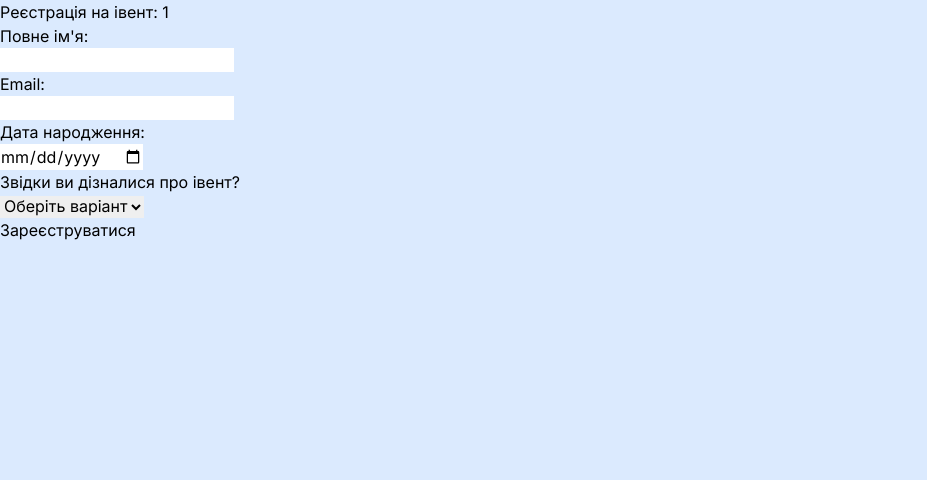
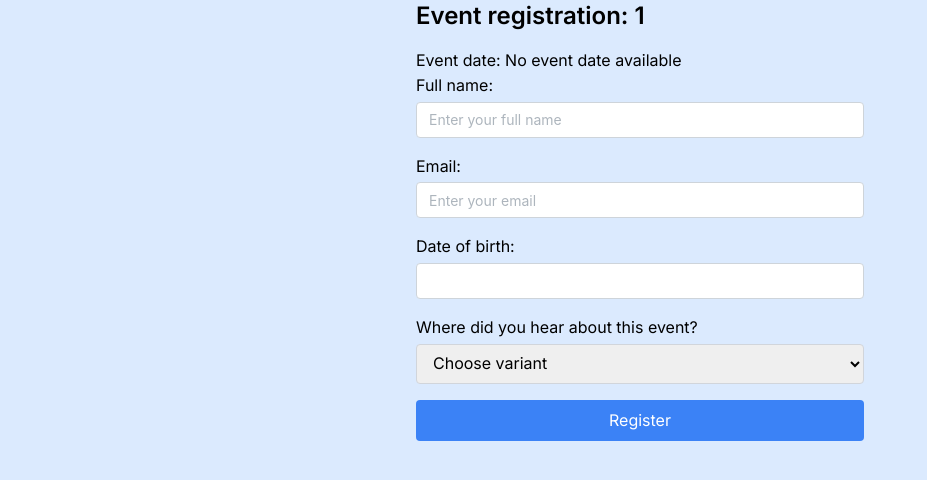
Before and after one commit to yuro4kaw/events-app, a Next.js app: page /register/1 in a window 1280 px wide. Shown: the top 480 px of the page, without its empty margins (0-927 px from the left). Built offline with nearby package versions, Linux system fonts and the light colour scheme; no server answers; the database is empty.

Commit message:
feature: typisation

```diff
--- a/app/event/[eventId]/page.tsx
+++ b/app/event/[eventId]/page.tsx
@@ -1,57 +1,43 @@
-"use client"
-import React, { FC, useEffect, useState } from 'react';
+'use client'
+import useFetchEvent, { UserInterface } from '@/hooks/useFetchEvent'
+import React, { FC } from "react";
 
 interface EventRegisterParams {
   eventId: string;
 }
 
-interface RegisteredUser {
-    fullName: string;
-    email: string;
-    dateOfBirth: string; // або можна використовувати тип Date
-    heardAbout: string;
-    _id: string;
+const ViewEvent: FC<{ params: EventRegisterParams }> = ({ params }) => {
+  const eventId = params.eventId;
+  const { eventData, loading, error } = useFetchEvent(eventId);
+
+  if (loading) {
+    return <p>Loading event data...</p>;
   }
 
-const ViewEvent: FC<{ params: EventRegisterParams }> = ({ params }) => {
-  const eventId = params.eventId;
-  const [eventData, setEventData] = useState<any>(null);
-
-  useEffect(() => {
-    const fetchEventData = async () => {
-      try {
-        const response = await fetch(`/api/events/${eventId}`);
-        if (!response.ok) {
-          throw new Error('Network response was not ok');
-        }
-        const data = await response.json();
-        setEventData(data);
-      } catch (error) {
-        console.error("Error fetching event data:", error);
-      }
-    };
-    fetchEventData();
-  }, [eventId]);
+  if (error) {
+    return <p>Error: {error}</p>; // Ensure error is of type string
+  }
 
   return (
-    <div className='dark:text-white'>
+    <div className="dark:text-white">
       <h2>Event Details</h2>
       {eventData ? (
         <div>
           <p>Title: {eventData.event.title}</p>
           <p>Description: {eventData.event.description}</p>
           <p>Organizer: {eventData.event.organizer}</p>
+          <p>Event date: {new Date(eventData.event.event_date).toLocaleString()}</p>
           <p>Registered Users:</p>
           <ul>
-            {eventData.event.registeredUsers.map((user: RegisteredUser) => (
+            {eventData.event.registeredUsers.map((user: UserInterface) => (
               <li key={user._id}>
-                {user.fullName} - {user.email}
+                {user.fullName} - {user.email} - {user.heardAbout} - {new Date(user.dateOfBirth).toLocaleString()}
               </li>
             ))}
           </ul>
         </div>
       ) : (
-        <p>Loading event data...</p>
+        <p>No event data available.</p>
       )}
     </div>
   );
--- a/app/register/[eventId]/page.tsx
+++ b/app/register/[eventId]/page.tsx
@@ -1,107 +1,121 @@
 "use client";
+import { FormValues, formShema } from "@/utils/formSchema";
+import { zodResolver } from "@hookform/resolvers/zod";
 import React, { FC } from "react";
-import { useForm } from "react-hook-form";
+import { Controller, useForm } from "react-hook-form";
+import { Input } from "@mantine/core";
+import { DateInput } from "@mantine/dates";
+import "@mantine/core/styles.css";
+import "@mantine/dates/styles.css";
+import useFetchEvent from "@/hooks/useFetchEvent";
 
 interface EventRegisterParams {
   eventId: string;
 }
 
-type Form = {
-  name: string;
-  email: string;
-  dateOfBirth: string;
-  event: string;
-};
-
 const EventRegister: FC<{ params: EventRegisterParams }> = ({ params }) => {
   const eventId = params.eventId;
+  const { eventData } = useFetchEvent(eventId);
 
-  // const handleSubmit = async (e: React.FormEvent<HTMLFormElement>) => {
-  //   e.preventDefault();
-  //   try {
-  //     const response = await fetch(`/api/events`, {
-  //       method: 'PUT',
-  //       headers: {
-  //         'Content-Type': 'application/json'
-  //       },
-  //       body: JSON.stringify(formData)
-  //     });
+  const onSubmit = async (formData: FormValues) => {
+    const formDataToSend = {
+      ...formData,
+      dateOfBirth: new Date(formData.dateOfBirth).toISOString(), // Конвертація в UTC
+    };
+    try {
+      const response = await fetch(`/api/events`, {
+        method: "PUT",
+        headers: {
+          "Content-Type": "application/json",
+        },
+        body: JSON.stringify({ ...formDataToSend, eventId }),
+      });
 
-  //     if (response.ok) {
-  //       alert('Користувач успішно зареєстрований на івент!');
-  //     } else {
-  //       console.log(response.statusText)
-  //     }
-  //   } catch (error) {
-  //     console.error(error);
-  //   }
-  // };
+      if (response.ok) {
+        alert("Користувач успішно зареєстрований на івент!");
+      } else {
+        console.log(response.statusText);
+      }
+    } catch (error) {
+      console.error(error);
+    }
+  };
 
-  const { register, handleSubmit, formState } = useForm<Form>({
+  const { register, handleSubmit, formState, control } = useForm<FormValues>({
     defaultValues: {
-      name: "",
+      fullName: "",
       email: "",
-      dateOfBirth: "",
-      event: "",
+      dateOfBirth: undefined,
+      heardAbout: "",
     },
+    resolver: zodResolver(formShema),
   });
 
-  const onSubmit = (props: Form) => {
-    console.log(props);
-  };
-
-  const {isValid, isSubmitting, errors} = formState;
+  const { isSubmitting, errors } = formState;
 
   return (
-    <div className="dark:text-white">
-      <h2>Реєстрація на івент: {eventId}</h2>
-      <form onSubmit={handleSubmit(onSubmit)}>
+    <div className="dark:text-white max-w-md mx-auto">
+      <h2 className="text-2xl font-semibold mb-4">
+        Event registration: {eventId}
+      </h2>
+      <p>{eventData?.event.title}</p>
+      <p>{eventData?.event.description}</p>
+      <p>
+        Event date:{" "}
+        {eventData?.event.event_date
+          ? new Date(eventData.event.event_date).toLocaleString()
+          : "No event date available"}
+      </p>
+
+      <p>{eventData?.event.organizer}</p>
+      <form onSubmit={handleSubmit(onSubmit)} className="space-y-4">
         <div>
-          <label>Повне ім'я:</label>
-          <p>{errors.name?.message}</p>
-          <input
-            {...register("name")}
-            className="dark:text-black"
-            type="text"
-            required
+          <label className="block mb-1">Full name:</label>
+          <p className="text-red-500">{errors.fullName?.message}</p>
+          <Input {...register("fullName")} placeholder="Enter your full name" />
+        </div>
+        <div>
+          <label className="block mb-1">Email:</label>
+          <p className="text-red-500">{errors.email?.message}</p>
+          <Input
+            {...register("email")}
+            placeholder="Enter your email"
+            type="email"
           />
         </div>
         <div>
-          <label>Email:</label>
-          <p>{errors.email?.message}</p>
-          <input
-            {...register("email")}
-            className="dark:text-black"
-            type="email"
-            required
+          <label className="block mb-1">Date of birth:</label>
+          <p className="text-red-500">{errors.dateOfBirth?.message}</p>
+          <Controller
+            control={control}
+            name={"dateOfBirth"}
+            render={({ field }) => (
+              <DateInput onChange={(date) => field.onChange(date)} />
+            )}
           />
         </div>
         <div>
-          <label>Дата народження:</label>
-          <p>{errors.dateOfBirth?.message}</p>
-          <input
-            {...register("dateOfBirth")}
-            className="dark:text-black"
-            type="date"
-            required
-          />
-        </div>
-        <div>
-          <label>Звідки ви дізналися про івент?</label>
-          <p>{errors.event?.message}</p>
+          <label className="block mb-1">
+            Where did you hear about this event?
+          </label>
+          <p className="text-red-500">{errors.heardAbout?.message}</p>
           <select
-            {...register("event")}
-            className="dark:text-black"
-            required
+            {...register("heardAbout")}
+            className="dark:text-black border border-gray-300 rounded px-3 py-2 w-full"
           >
-            <option value="">Оберіть варіант</option>
-            <option value="Інтернет">Інтернет</option>
-            <option value="Друзі">Друзі</option>
-            <option value="Реклама">Реклама</option>
-            <option value="Інше">Інше</option>
+            <option value="">Choose variant</option>
+            <option value="Social media">Social media</option>
+            <option value="Friends">Friends</option>
+            <option value="Found myself">Found myself</option>
           </select>
         </div>
-        <button type="submit" disabled={isSubmitting}>Зареєструватися</button>
+        <button
+          type="submit"
+          disabled={isSubmitting}
+          className="bg-blue-500 text-white px-4 py-2 rounded hover:bg-blue-600 transition duration-200 block w-full"
+        >
+          Register
+        </button>
       </form>
     </div>
   );
--- a/components/CardsSection.tsx
+++ b/components/CardsSection.tsx
@@ -1,31 +1,14 @@
 "use client";
-
 import React, { useEffect, useState } from "react";
 import { BentoGrid, BentoGridItem } from "./ui/BentoGrid";
 import "@mantine/core/styles.css";
 import '@mantine/dates/styles.css';
 import { Autocomplete, Select, Button } from "@mantine/core";
 import { DatePickerInput } from "@mantine/dates";
-
-interface RegisteredUser {
-  fullName: string;
-  email: string;
-  dateOfBirth: string; // or use type Date
-  heardAbout: string;
-  _id: string;
-}
-
-interface Event {
-  _id: string;
-  title: string;
-  description: string;
-  event_date: string; // or use type Date
-  organizer: string;
-  registeredUsers: RegisteredUser[];
-}
+import { EventInterface } from "@/hooks/useFetchEvent";
 
 const CardsSection = () => {
-  const [events, setEvents] = useState<Event[]>([]);
+  const [events, setEvents] = useState<EventInterface[]>([]);
   const [loading, setLoading] = useState(true);
   const [page, setPage] = useState(1);
   const [hasMore, setHasMore] = useState(true);
@@ -76,12 +59,12 @@ const CardsSection = () => {
 
   //----------------------------------------------------------------
 
-  const getUniqueTitles = (events: Event[]) => {
+  const getUniqueTitles = (events: EventInterface[]) => {
     const titles = events.map((event) => event.title);
     return Array.from(new Set(titles)); // Removes duplicate titles
   };
 
-  const getUniqueOrganizers = (events: Event[]) => {
+  const getUniqueOrganizers = (events: EventInterface[]) => {
     const organizers = events.map((event) => event.organizer);
     return Array.from(new Set(organizers)); // Removes duplicate organizers
   };
@@ -95,7 +78,7 @@ const CardsSection = () => {
   );
 
   const sortEvents = (
-    events: Event[],
+    events: EventInterface[],
     sortMethod: string
   ) => {
     switch (sortMethod) {
@@ -116,7 +99,7 @@ const CardsSection = () => {
     }
   };
 
-  const sortEventsByTitle = (events: Event[], method: string) => {
+  const sortEventsByTitle = (events: EventInterface[], method: string) => {
     if (method === "Ascending") {
       return [...events].sort((a, b) => a.title.localeCompare(b.title));
     } else if (method === "Descending") {
@@ -125,7 +108,7 @@ const CardsSection = () => {
     return events;
   };
 
-  const sortEventsByDate = (events: Event[], method: string) => {
+  const sortEventsByDate = (events: EventInterface[], method: string) => {
     if (method === "Ascending") {
       return [...events].sort(
         (a, b) =>
@@ -140,7 +123,7 @@ const CardsSection = () => {
     return events;
   };
 
-  const sortEventsByOrganizer = (events: Event[], method: string) => {
+  const sortEventsByOrganizer = (events: EventInterface[], method: string) => {
     if (method === "Ascending") {
       return [...events].sort((a, b) => a.organizer.localeCompare(b.organizer));
     } else if (method === "Descending") {
@@ -149,7 +132,7 @@ const CardsSection = () => {
     return events;
   };
 
-  const filterEventsByDate = (events: Event[], startDate: Date | null, endDate: Date | null) => {
+  const filterEventsByDate = (events: EventInterface[], startDate: Date | null, endDate: Date | null) => {
     if (!startDate || !endDate) return events;
     return events.filter((event) => {
       const eventDate = new Date(event.event_date);
--- a/components/ui/BentoGrid.tsx
+++ b/components/ui/BentoGrid.tsx
@@ -1,13 +1,6 @@
+import { UserInterface } from "@/hooks/useFetchEvent";
 import { cn } from "@/utils/cn";
 import Link from "next/link";
-
-interface RegisteredUser {
-  fullName: string;
-  email: string;
-  dateOfBirth: string; // або можна використовувати тип Date
-  heardAbout: string;
-  _id: string;
-}
 
 export const BentoGrid = ({
   className,
@@ -40,9 +33,9 @@ export const BentoGridItem = ({
   className?: string;
   title?: string | React.ReactNode;
   description?: string | React.ReactNode;
-  registeredUsers?: RegisteredUser[];
-  eventDate?: string;
-  organizer?:string,
+  registeredUsers?: UserInterface[];
+  eventDate?: Date;
+  organizer?: string;
   id?: string | React.ReactNode;
 }) => {
   return (
@@ -61,15 +54,28 @@ export const BentoGridItem = ({
         </div>
 
         <div className="text-base md:text-xl font-sans font-normal text-neutral-600 dark:text-neutral-300">
-          {eventDate}
+          {eventDate
+            ? new Date(eventDate).toLocaleString()
+            : "No event date available"}
         </div>
 
         <div className="text-base md:text-xl font-sans font-normal text-neutral-600 dark:text-neutral-300">
           {organizer}
         </div>
         <div className="flex gap-2">
-        <Link href={`register/${id}`} className=" p-5 bg-blue-200 dark:bg-blue-950">Register</Link>
-        <Link href={`event/${id}`} className=" p-5 bg-blue-200 dark:bg-blue-950">View</Link></div>
+          <Link
+            href={`register/${id}`}
+            className=" p-5 bg-blue-200 dark:bg-blue-950"
+          >
+            Register
+          </Link>
+          <Link
+            href={`event/${id}`}
+            className=" p-5 bg-blue-200 dark:bg-blue-950"
+          >
+            View
+          </Link>
+        </div>
         <p>Registered already:{registeredUsers?.length}</p>
       </div>
     </div>
--- /dev/null
+++ b/hooks/useFetchEvent.ts
@@ -0,0 +1,53 @@
+"use client";
+import { useEffect, useState } from "react";
+
+export interface UserInterface {
+  fullName: string;
+  email: string;
+  dateOfBirth: Date;
+  heardAbout: string;
+  _id: string;
+}
+
+export interface EventInterface {
+  _id: string;
+  title: string;
+  description: string;
+  event_date: Date;
+  organizer: string;
+  registeredUsers: UserInterface[];
+}
+
+export interface EventEventInterface{
+  event: EventInterface;
+}
+
+const useFetchEvent = (eventId: string) => {
+  const [eventData, setEventData] = useState<EventEventInterface | null>(null);
+  const [loading, setLoading] = useState<boolean>(true);
+  const [error, setError] = useState<string | null>(null);
+
+  useEffect(() => {
+    const fetchEventData = async () => {
+      try {
+        const response = await fetch(`/api/events/${eventId}`);
+        if (!response.ok) {
+          throw new Error("Network response was not ok");
+        }
+        const data = await response.json();
+        setEventData(data);
+        setLoading(false);
+      } catch (error: any) {
+        // Type assertion here
+        console.error("Error fetching event data:", error);
+        setError(error.message);
+        setLoading(false);
+      }
+    };
+    fetchEventData();
+  }, [eventId]);
+
+  return { eventData, loading, error };
+};
+
+export default useFetchEvent;
--- a/models/event.js
+++ b/models/event.js
@@ -4,13 +4,13 @@ import mongoose, { Schema } from "mongoose";
 const eventSchema = new Schema({
   title: String,
   description: String,
-  event_date: String,
+  event_date: Date,
   organizer: String,
   registeredUsers: [ // Поле для зареєстрованих користувачів
     {
       fullName: String,
       email: String,
-      dateOfBirth: String,
+      dateOfBirth: Date,
       heardAbout: String
     }
   ]
--- a/package.json
+++ b/package.json
@@ -19,6 +19,7 @@
     "dayjs": "^1.11.11",
     "express": "^4.19.2",
     "framer-motion": "^11.2.2",
+    "luxon": "^3.4.4",
     "mongodb": "^6.6.1",
     "mongoose": "^8.3.5",
     "next": "14.2.3",
--- a/tsconfig.json
+++ b/tsconfig.json
@@ -21,6 +21,6 @@
       "@/*": ["./*"]
     }
   },
-  "include": ["next-env.d.ts", "**/*.ts", "**/*.tsx", ".next/types/**/*.ts", "utils/getEvent.js"],
+  "include": ["next-env.d.ts", "**/*.ts", ".next/types/**/*.ts", "utils/getEvent.js"],
   "exclude": ["node_modules"]
 }
--- /dev/null
+++ b/utils/formSchema.ts
@@ -0,0 +1,10 @@
+import { z } from "zod";
+
+export const formShema = z.object({
+    fullName: z.string().min(2, "Name is too short"),
+    email: z.string().email("Invalid email"),
+    dateOfBirth: z.date(),
+    heardAbout: z.string().min(1, "Choose variant"),
+})
+
+export type FormValues = z.infer<typeof formShema>
```
Also changed, not shown: utils/getEvent.js (deleted, +0 -15 lines), 1 other file (tests, documents, lock files or other folders).
